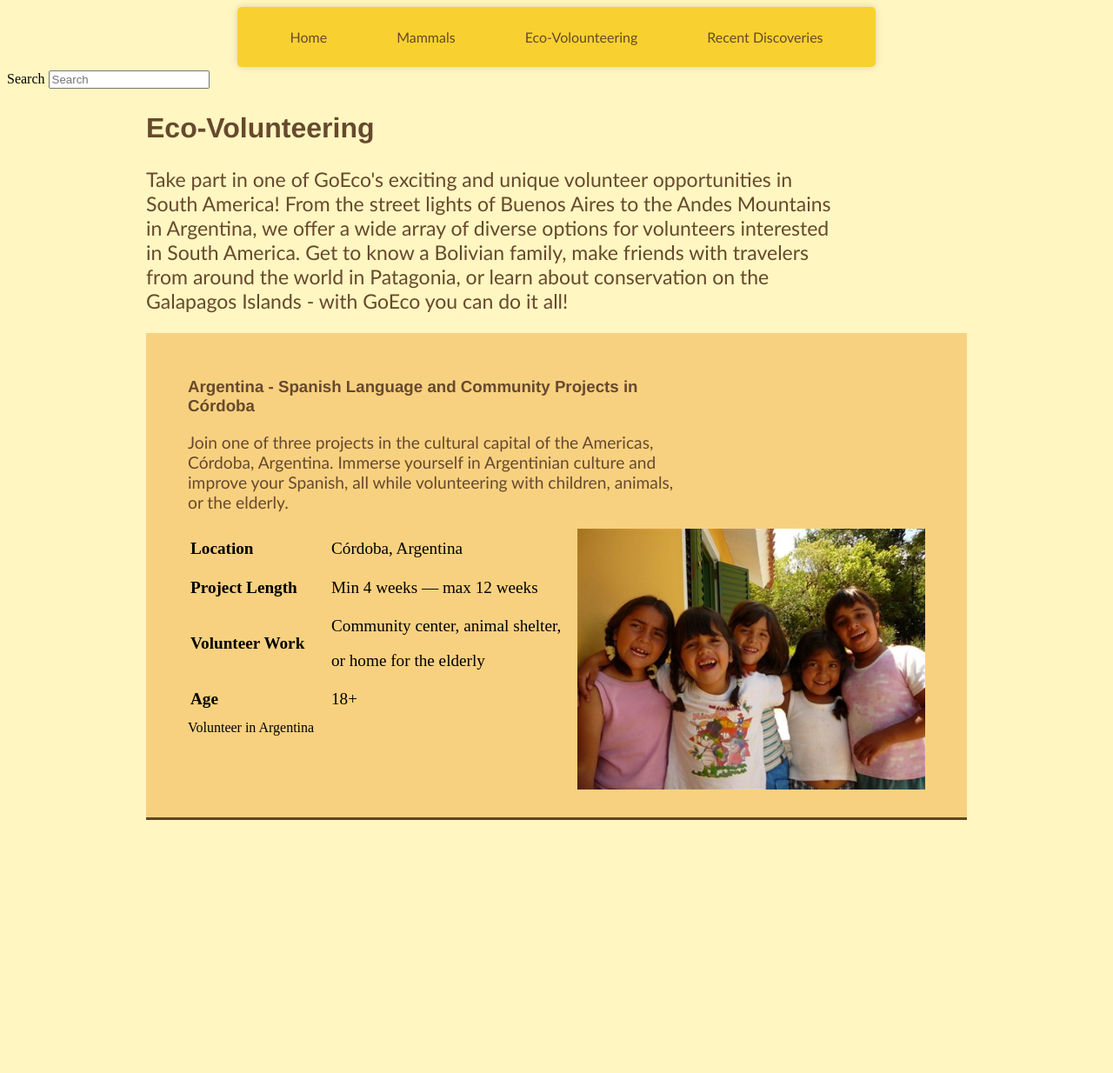
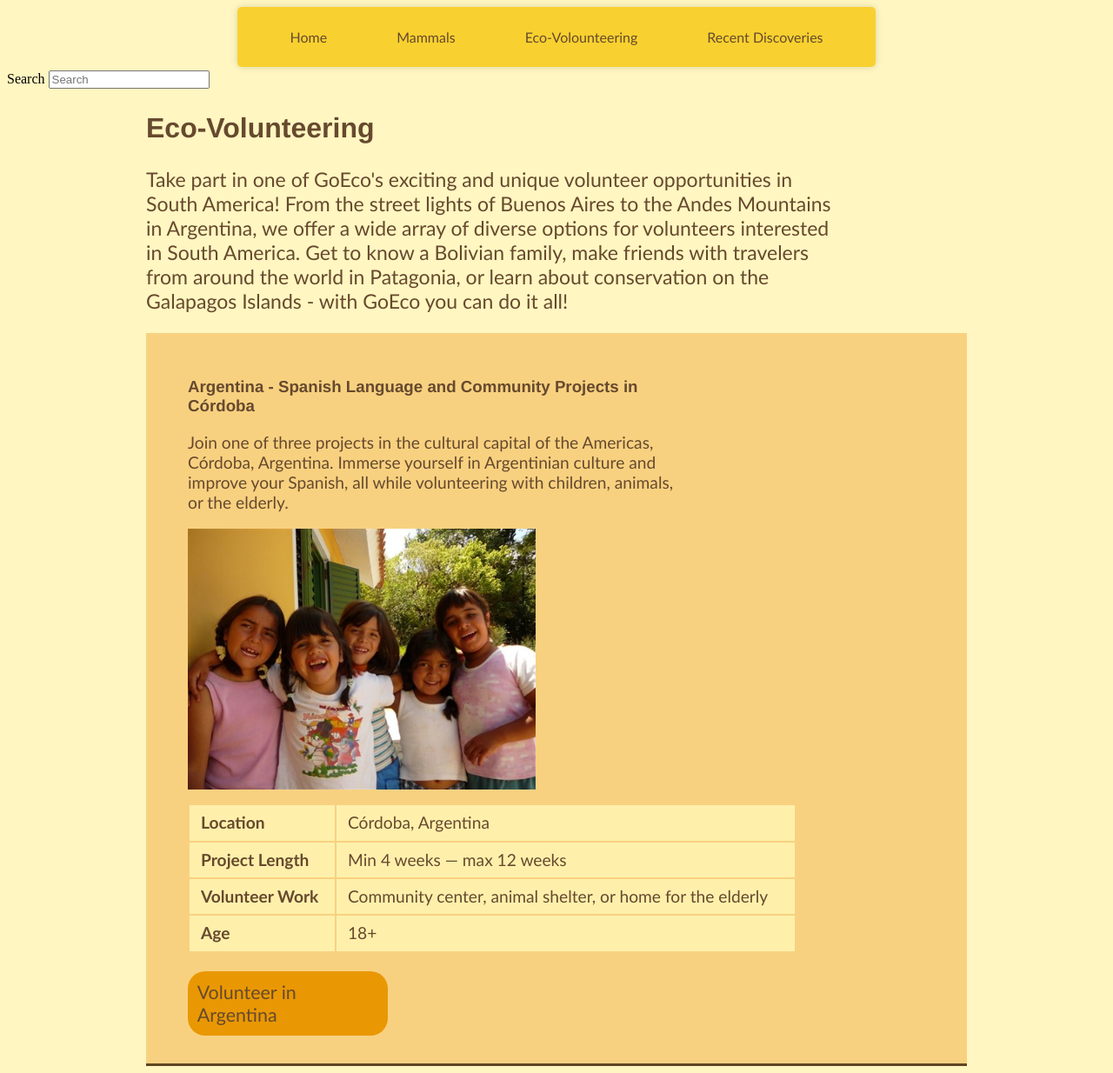
Before and after one commit to liannehebert/large-data-website, a Jekyll site: the page built from eco-volunteering.html, in a window 1280 px wide. Shown: the whole page at 87% size. Built offline with Jekyll 4.4.1, drawn with Linux system fonts in a browser that asks for light colours; before the commit the page ends 951 px from its top, so only the background shows below that.

Commit message:
styled volunteering table

```diff
--- a/css/general.css
+++ b/css/general.css
@@ -232,6 +232,7 @@
 .volunteer-photo{
 	max-width:400px;
 	float:right;
+	padding-bottom:1em;
 }
 
 .opportunity-box{
@@ -244,12 +245,12 @@
 .details{
 	display:block;
 	font-size:1.2em;
-	line-height: 2.1em;
+	line-height: 2em;
 }
 
 tr{
 	display: table-row;
-	border-bottom: solid 1px gray;
+	background-color:#FEF0AB;
 }
 
 tbody{
@@ -259,15 +260,39 @@
 
 th{
 	padding-right: 13px;
+	padding-left:13px;
 	min-width: 160px;
 	text-align:left;
 }
 
-table{
+td{
+	padding: 0 13px 0 13px;
 }
 
-.no-border {
-	border-bottom: none;
+table{
+	font-family:"Gill Sans", "Gill Sans MT", "Myriad Pro", "DejaVu Sans Condensed", Helvetica, Arial, sans-serif;
+	color:#66492E;
+	min-width:700px;
+
+}
+
+
+
+.button{
+	cursor:pointer;
+	font-family:"Gill Sans", "Gill Sans MT", "Myriad Pro", "DejaVu Sans Condensed", Helvetica, Arial, sans-serif;
+	color:#66492E;
+	padding:.5em;
+	font-size:1.34em;
+	background-color:#E99803;
+	border-radius:20px;
+	width:inherit;
+	max-width:230px;
+	margin-top:1em;
+}
+
+.button:hover{
+	background-color:#F3B557;
 }
 
 /*End of styling for the Eco-volunteering info and photos*/
@@ -297,6 +322,10 @@
 
 .bucket{
 	width:75%;
+}
+
+.volunteer-photo{
+	float:left;
 }
 
 }
@@ -343,6 +372,20 @@
 
 }
 
+@media only screen and (min-width: 58em){
+
+table{
+	width:100%;
+}
+
+.details{
+	width:80%;
+}
+
+}
+
+
+
 @media only screen and (min-width: 80em){
 
 .unit-spacer{
@@ -361,8 +404,17 @@
 	width:60%;
 }
 
+
 }
 
+
+@media only screen and (min-width: 96em){
+
+.volunteer-photo{
+	float:right;
+}
+
+}
 
 @media only screen and (min-width: 125em){
 
```
